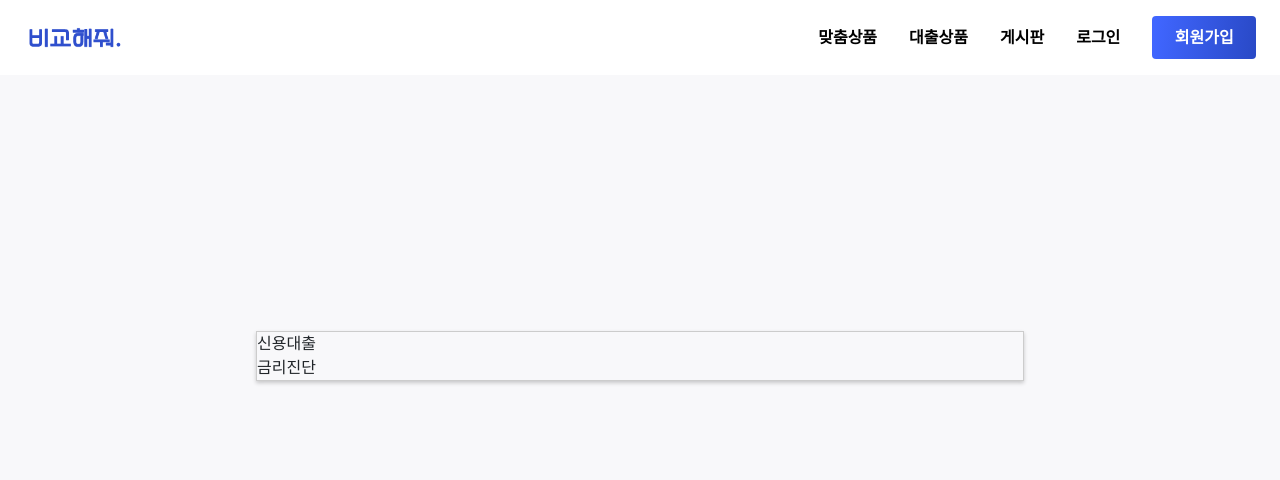
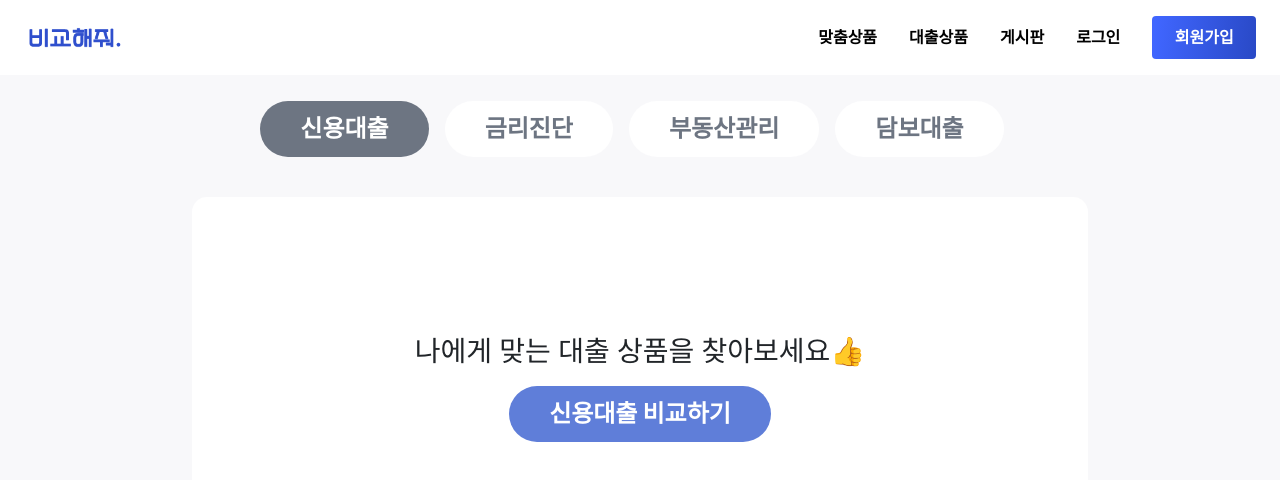
Before and after one commit to Hooddduck/BKHJ-frontend, a React (Create React App) app: page /credit in a window 1280 px wide. Shown: the top 480 px of the page. Built offline with nearby package versions, Linux system fonts and the light colour scheme.

Commit message:
맞춤상품 창만들기완료

```diff
--- a/src/component/Customization.jsx
+++ b/src/component/Customization.jsx
@@ -1,7 +1,6 @@
 import React, { useState, useEffect } from 'react';
 import AuthService from '../services/auth.service';
 import axios from "axios";
-import RecommendationException from "./RecommendationException"
 
 const Customization = () => {
   const [derivedValues, setDerivedValues] = useState(null);
@@ -34,7 +33,6 @@ const Customization = () => {
         </div>
       ) : (
         <>
-        <RecommendationException/>
         </>
       )}
     </div>
--- a/src/component/RecommendationException.jsx
+++ /dev/null
@@ -1,9 +0,0 @@
-import React from 'react'
-
-const RecommendationException = () => {
-  return (
-    <div>RecommendationException</div>
-  )
-}
-
-export default RecommendationException
--- a/src/component/bkhj/Credit.css
+++ b/src/component/bkhj/Credit.css
@@ -1,9 +1,90 @@
 .credit-section {
-    background-color: #F8F8FA;
-    padding: 20%;
-  }
+  background-color: #F8F8FA;
+  padding: 2% 15%;
+  height: calc(100vh - 20px);
+  overflow-y: auto;
+}
 
-  .credit-wrapper {
-    border: 1px solid #ccc;
-    box-shadow: 0 2px 4px rgba(0, 0, 0, 0.2);
-  }
+.credit-wrapper {
+  border: none;
+  background-color: #F8F8FA;
+  height: 90%;
+  overflow: auto;
+}
+
+.user-info p {
+  font-size: 3rem;
+  font-weight: bold;
+}
+
+.bkhj-top-menu {
+  display: flex;
+  align-items: center;
+  justify-content: center;
+  margin-bottom: 40px;
+}
+
+.bkhj-top-menu > .custom-btn {
+  font-size: 1.5rem;
+  margin-right: 1rem;
+  border: none;
+  padding-left: 40px;
+  padding-right: 40px;
+  padding-top: 10px;
+  padding-bottom: 10px;
+  border-radius: 30px;
+  cursor: pointer;
+  box-sizing: border-box;
+  background-color: #6D7582;
+  color: white;
+  font-weight: bold;
+}
+
+.bkhj-top-menu > div {
+  font-size: 1.5rem;
+  margin-right: 1rem;
+  border: none;
+  padding-left: 40px;
+  padding-right: 40px;
+  padding-top: 10px;
+  padding-bottom: 10px;
+  border-radius: 30px;
+  cursor: pointer;
+  box-sizing: border-box;
+  background-color: #ffffff;
+  color: #6D7582;
+  font-weight: bold;
+}
+
+.credit-start{
+  background-color: white;
+  height: 60%;
+  border-radius: 15px;
+}
+
+.credit-start {
+  display: flex;
+  flex-direction: column;
+  align-items: center;
+  justify-content: center;
+  background-color: white;
+  height: 60%;
+  border-radius: 15px;
+}
+
+.credit-button{
+  font-size: 1.5rem;
+  margin-right: 1rem;
+  border: none;
+  margin: 10px;
+  padding-left: 40px;
+  padding-right: 40px;
+  padding-top: 10px;
+  padding-bottom: 10px;
+  border-radius: 30px;
+  cursor: pointer;
+  box-sizing: border-box;
+  background-color: #5F7ED9;
+  color: #ffffff;
+  font-weight: bold;
+}
--- a/src/component/bkhj/Credit.jsx
+++ b/src/component/bkhj/Credit.jsx
@@ -1,24 +1,54 @@
-import React from 'react'
+import React, { useState, useEffect } from "react";
+import AuthService from "../../services/auth.service";
+import axios from "axios";
 import "./Credit.css";
 
 const Credit = () => {
+  const [derivedValues, setDerivedValues] = useState(null);
+  const currentUser = AuthService.getCurrentUser();
+
+  useEffect(() => {
+    if (currentUser) {
+      axios
+        .get(`http://localhost:5000/api/customization?id=${currentUser.id}`)
+        .then((response) => {
+          setDerivedValues(response.data);
+        })
+        .catch((error) => {
+          console.error("Error:", error.response.data);
+        });
+    }
+  }, [currentUser]);
+
   return (
     <>
-   <section className='credit-section'>
-    <div className='credit-wrapper'>
+      <section className="credit-section">
+        <div className="credit-wrapper">
+          <div className="user-info">
+            {currentUser && <p>{currentUser.username}</p>}
+          </div>
           {/* 버튼창 start*/}
-      <div className='bkhj-top-menu'>
-        <div>신용대출</div>
+          <div className="bkhj-top-menu">
+          <div className="custom-btn">신용대출</div>
             <div>금리진단</div>
+            <div>부동산관리</div>
+            <div>담보대출</div>
           </div>
           {/* 버튼창 end */}
           {/* 시작하기창 start*/}
-      <div className='credit-start'></div>
+          <div className="credit-start">
+            <div className="credit-top">
+              <div><strong><h3>나에게 맞는 대출 상품을 찾아보세요👍</h3></strong></div>
+            </div>
+            <div className="credit-bottom">
+              <div className="credit-button">신용대출 비교하기</div>
+            </div>
+          </div>
         </div>
         {/* 시작하기창 end*/}
       </section>
     </>
-  )
-}
+  );
+};
 
-export default Credit
+export default Credit;
```
Lines whose indentation alone changed are shown as unchanged.
